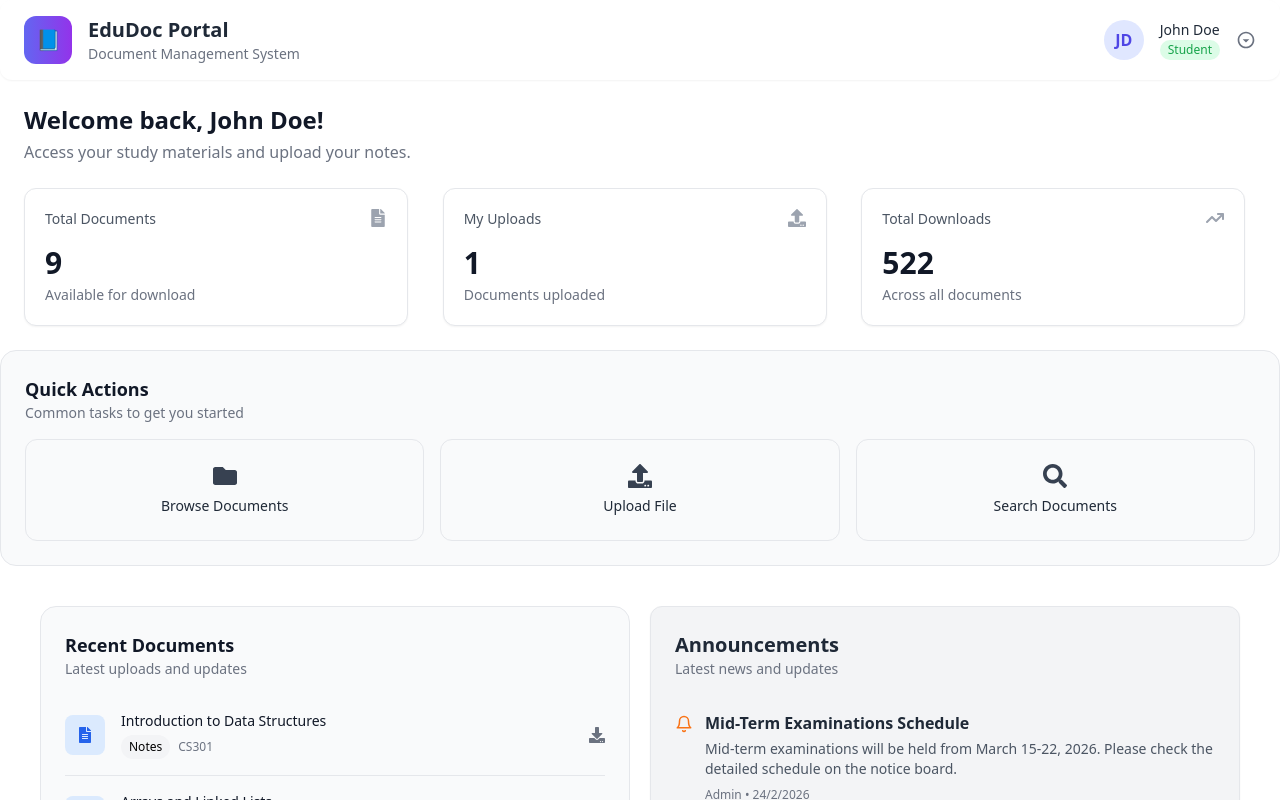
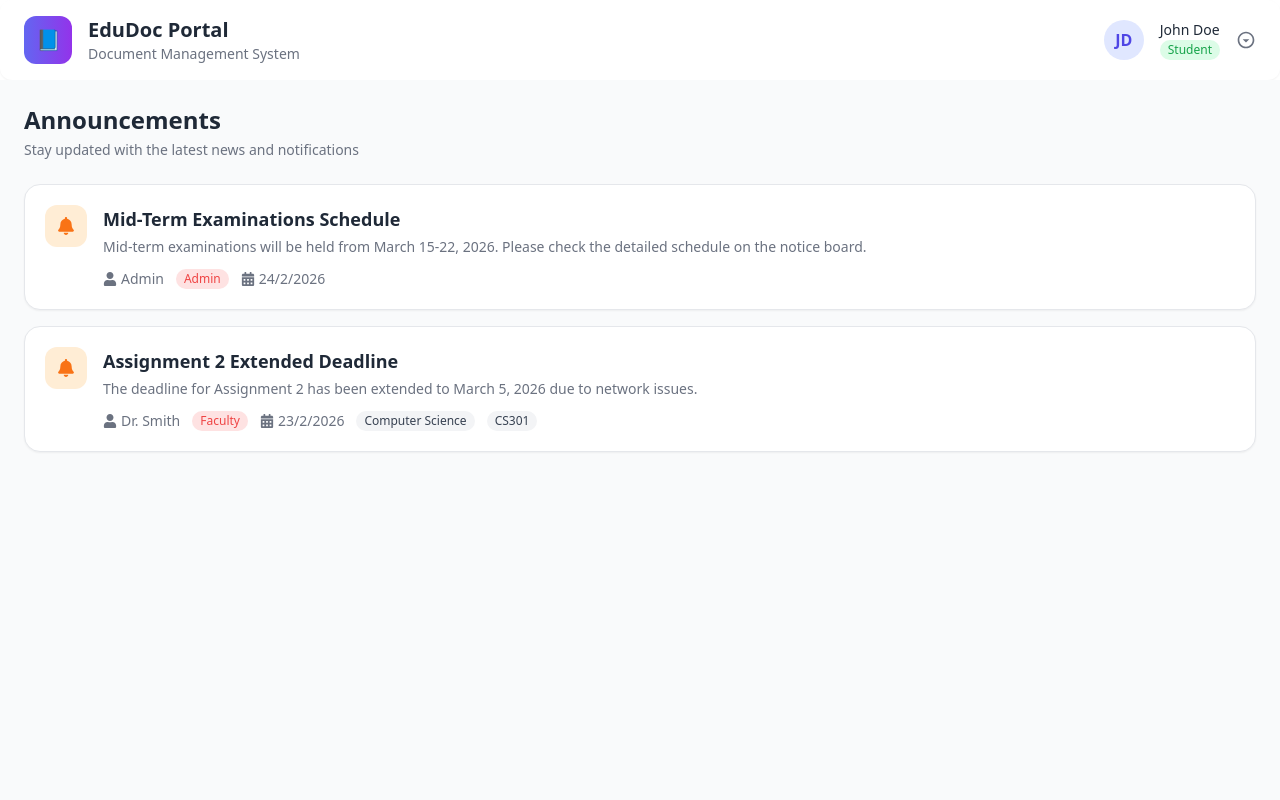
Before and after one commit to cseabhisheks/EduDocument, a React (Vite) app in the folder my-app/: page /announcements in a window 1280 px wide. Shown: the top 800 px of the page. Built offline with nearby package versions, Linux system fonts and the light colour scheme.

Commit message:
announcement page is done

```diff
--- a/my-app/package.json
+++ b/my-app/package.json
@@ -13,7 +13,8 @@
     "lucide-react": "^1.14.0",
     "react": "^19.2.5",
     "react-dom": "^19.2.5",
-    "react-icons": "^5.6.0"
+    "react-icons": "^5.6.0",
+    "react-router-dom": "^7.14.2"
   },
   "devDependencies": {
     "@eslint/js": "^10.0.1",
--- a/my-app/src/App.jsx
+++ b/my-app/src/App.jsx
@@ -1,8 +1,17 @@
-import Navbar from "./layout/Navbar"
-import Dashboard from "./page/Dashboard"
-export default function App(){
-  return(<>
-  <Navbar/>
-  <Dashboard/>
-  </>)
+import { BrowserRouter, Routes, Route } from "react-router-dom";
+import Navbar from "./layout/Navbar";
+import Dashboard from "./page/Dashboard";
+import Announcements from "./page/Announcements";
+
+export default function App() {
+  return (
+    <BrowserRouter>
+      <Navbar />
+
+      <Routes>
+        <Route path="/" element={<Dashboard />} />
+        <Route path="/announcements" element={<Announcements />} />
+      </Routes>
+    </BrowserRouter>
+  );
 }
--- /dev/null
+++ b/my-app/src/component/AnnouncementCard.jsx
@@ -0,0 +1,57 @@
+// components/AnnouncementCard.jsx
+import { FaBell, FaUser, FaCalendarAlt } from "react-icons/fa";
+
+const AnnouncementCard = ({
+  title,
+  description,
+  author,
+  role,
+  date,
+  tags = [],
+}) => {
+  return (
+    <div className="bg-white rounded-2xl shadow-sm border p-5 flex gap-4 items-start">
+
+      {/* Icon */}
+      <div className="bg-orange-100 p-3 rounded-xl">
+        <FaBell className="text-orange-500 text-lg" />
+      </div>
+
+      {/* Content */}
+      <div className="flex-1">
+        <h3 className="text-lg font-semibold text-gray-800">{title}</h3>
+        <p className="text-gray-500 text-sm mt-1">{description}</p>
+
+        {/* Footer */}
+        <div className="flex flex-wrap items-center gap-3 mt-3 text-sm text-gray-500">
+
+          <span className="flex items-center gap-1">
+            <FaUser /> {author}
+          </span>
+
+          {role && (
+            <span className="bg-red-100 text-red-500 px-2 py-0.5 rounded-full text-xs">
+              {role}
+            </span>
+          )}
+
+          <span className="flex items-center gap-1">
+            <FaCalendarAlt /> {date}
+          </span>
+
+          {/* Tags */}
+          {tags.map((tag, index) => (
+            <span
+              key={index}
+              className="bg-gray-100 px-2 py-0.5 rounded-full text-xs text-gray-700"
+            >
+              {tag}
+            </span>
+          ))}
+        </div>
+      </div>
+    </div>
+  );
+};
+
+export default AnnouncementCard;
--- a/my-app/src/layout/AnnouncementsCard.jsx
+++ b/my-app/src/layout/AnnouncementsCard.jsx
@@ -1,6 +1,8 @@
 import AnnouncementItem from "../component/AnnouncementItem";
+import { useNavigate } from "react-router-dom";
 
 export default function AnnouncementsCard() {
+  const navigate=useNavigate();
   const announcements = [
     {
       title: "Mid-Term Examinations Schedule",
@@ -46,7 +48,7 @@ export default function AnnouncementsCard() {
 
       {/* Footer */}
       <div className="text-center mt-6">
-        <button className="text-sm font-medium text-gray-800 hover:underline">
+        <button className="text-sm font-medium text-gray-800 hover:underline" onClick={()=>{navigate('/announcement')}}>
           View all announcements →
         </button>
       </div>
--- a/my-app/src/layout/Navbar.jsx
+++ b/my-app/src/layout/Navbar.jsx
@@ -1,12 +1,13 @@
 import { MdOutlineArrowDropDownCircle } from "react-icons/md";
-
+import { useNavigate } from "react-router-dom";
 
 const Navbar = () => {
+    const navigate=useNavigate();
   return (
     <div className="w-full bg-white shadow-sm px-6 py-4 flex items-center justify-between rounded-xl">
 
       {/* LEFT SIDE */}
-      <div className="flex items-center gap-4">
+      <div className="flex items-center gap-4 hover:cursor-pointer" onClick={()=>{navigate("/")}}>
 
         {/* Logo */}
         <div className="w-12 h-12 bg-gradient-to-r from-indigo-500 to-purple-600 rounded-xl flex items-center justify-center">
--- /dev/null
+++ b/my-app/src/page/Announcements.jsx
@@ -0,0 +1,41 @@
+// pages/Announcements.jsx
+import AnnouncementCard from "../component/AnnouncementCard";
+
+const Announcements = () => {
+  const data = [
+    {
+      title: "Mid-Term Examinations Schedule",
+      description:
+        "Mid-term examinations will be held from March 15-22, 2026. Please check the detailed schedule on the notice board.",
+      author: "Admin",
+      role: "Admin",
+      date: "24/2/2026",
+    },
+    {
+      title: "Assignment 2 Extended Deadline",
+      description:
+        "The deadline for Assignment 2 has been extended to March 5, 2026 due to network issues.",
+      author: "Dr. Smith",
+      role: "Faculty",
+      date: "23/2/2026",
+      tags: ["Computer Science", "CS301"],
+    },
+  ];
+
+  return (
+    <div className="bg-gray-50 min-h-screen p-6">
+      <h1 className="text-2xl font-bold text-gray-800">Announcements</h1>
+      <p className="text-gray-500 text-sm mt-1">
+        Stay updated with the latest news and notifications
+      </p>
+
+      <div className="mt-6 space-y-4">
+        {data.map((item, index) => (
+          <AnnouncementCard key={index} {...item} />
+        ))}
+      </div>
+    </div>
+  );
+};
+
+export default Announcements;
--- a/my-app/src/page/Dashboard.jsx
+++ b/my-app/src/page/Dashboard.jsx
@@ -2,6 +2,7 @@ import Stats from "../layout/Stats";
 import QuickActions from "../layout/QuickActions";
 import RecentDocuments from "../layout/RecentDocument";
 import AnnouncementsCard from "../layout/AnnouncementsCard";
+
 
 const Dashboard = () => {
     return (
@@ -13,6 +14,7 @@ const Dashboard = () => {
                 <RecentDocuments />
                 <AnnouncementsCard />
             </div>
+
         </>
 
 
```
Also changed, not shown: 1 other file (tests, documents, lock files or other folders).
